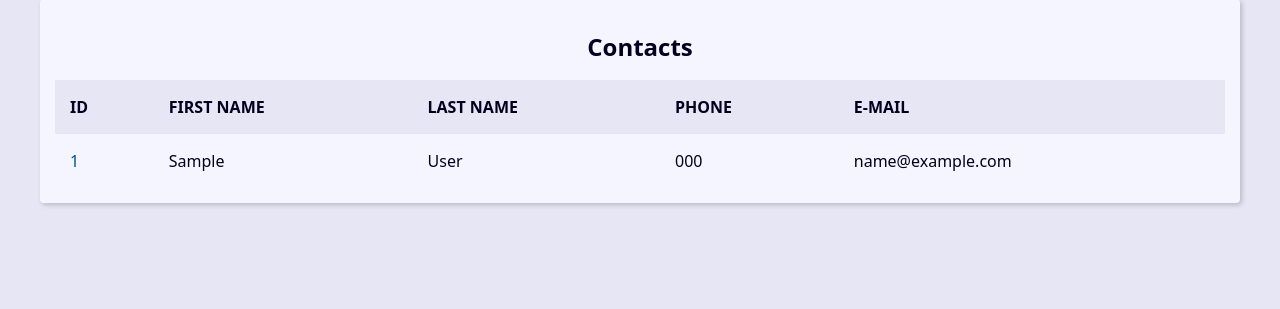
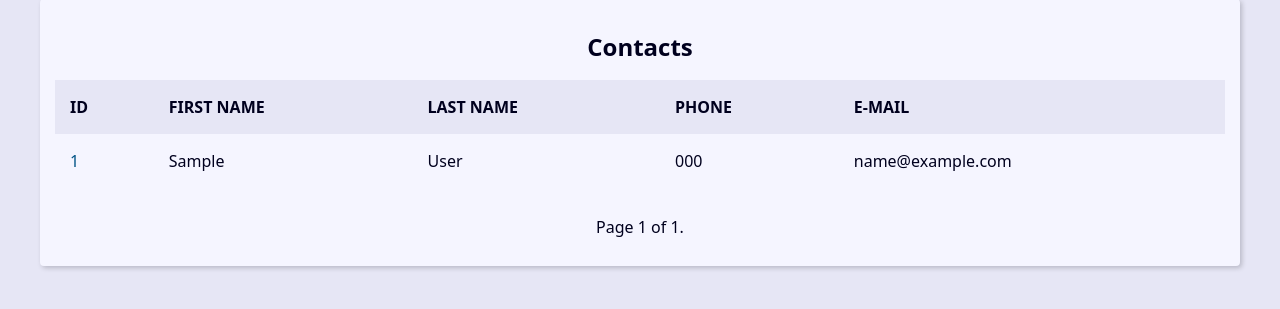
Before and after one commit to Matiaszz/Django-Agenda, a Django app: page / in a window 1280 px wide. Shown: the part 270-579 px from the top of the page. Run offline with Django 5.2, Linux system fonts and the light colour scheme; tables that the repository leaves empty hold one stand-in row (values such as "Sample post").

Commit message:
making a pagination + creating the frontend of contacts/create (to create contacts)

```diff
--- a/base_templates/global/base.html
+++ b/base_templates/global/base.html
@@ -8,8 +8,9 @@
 
 
     <main class="content">
-        {% block content %}
-        {% endblock content %}
+        {% block content %}{% endblock content %}
+        {% include "global/partials/_pagination.html" %}
     </main>
+
 </body>
 </html>
--- /dev/null
+++ b/base_templates/global/partials/_pagination.html
@@ -0,0 +1,19 @@
+{% if page_obj %}
+    <div class="pagination">
+        <span class="step-links">
+            {% if page_obj.has_previous %}
+                <a href="?page=1&q={{value}}">&laquo; first</a>
+                <a href="?page={{ page_obj.previous_page_number }}&q={{value}}">previous</a>
+            {% endif %}
+
+            <span class="current">
+                Page {{ page_obj.number }} of {{ page_obj.paginator.num_pages }}.
+            </span>
+
+            {% if page_obj.has_next %}
+                <a href="?page={{ page_obj.next_page_number }}&q={{value}}">next</a>
+                <a href="?page={{ page_obj.paginator.num_pages }}&q={{value}}">last &raquo;</a>
+            {% endif %}
+        </span>
+    </div>
+{% endif %}
--- a/contact/templates/contact/index.html
+++ b/contact/templates/contact/index.html
@@ -1,6 +1,6 @@
 {% extends "global/base.html" %}
 {% block content %}
-{% if contacts %}
+{% if page_obj %}
     <div class="responsive-table">
         <table class="contacts-table">
             <caption class="table-caption">Contacts</caption>
@@ -15,7 +15,7 @@
                 </tr>
             </thead>
             <tbody>
-                {% for contact in contacts %}
+                {% for contact in page_obj %}
                 <tr class="table-row">
                     <td class="table-cel">
                       <a class="table-link" href="{% url 'contact:contact' contact.id %}">
--- a/contact/urls.py
+++ b/contact/urls.py
@@ -3,7 +3,10 @@ from django.urls import path
 from contact import views
 app_name = 'contact'
 urlpatterns = [
-    path('<int:contact_id>/', views.contact, name='contact'),
+    # Contacts - CRUD
+    path('contact/<int:contact_id>/', views.contact, name='contact'),
+    path('contact/create', views.create, name='create'),
+
     path('search/', views.search, name='search'),
     path('', views.index, name='index'),
 
--- a/contact/views/__init__.py
+++ b/contact/views/__init__.py
@@ -1,3 +1,4 @@
 # flake8: noqa
 # type: ignore
 from .contact_views import *
+from .contact_forms import *
--- a/contact/views/contact_views.py
+++ b/contact/views/contact_views.py
@@ -1,19 +1,24 @@
 from django.shortcuts import render, get_object_or_404, redirect
 from contact.models import Contact
 from django.db.models import Q
+from django.core.paginator import Paginator
 
 
 def index(req):
-    contacts = Contact.objects.filter(show=True).order_by('-id')[:30]
+    contacts = Contact.objects.filter(show=True).order_by('-id')
+    paginator = Paginator(contacts, 25)
+
+    page_number = req.GET.get("page")
+    page_obj = paginator.get_page(page_number)
+
     context = {
-        'contacts': contacts,
-        'site_title': 'Contacts - '
+        'page_obj': page_obj,
+        'site_title': 'Contacts - ',
     }
     return render(req, 'contact/index.html', context)
 
 
 def contact(req, contact_id):
-    # single_contact = Contact.objects.filter(pk=contact_id).first()
     single_contact = get_object_or_404(Contact, pk=contact_id, show=True)
     contact_name = f'{single_contact.first_name} {single_contact.last_name}'
     context = {
@@ -35,10 +40,15 @@ def search(req):
                 Q(last_name__icontains=search_value) |
                 Q(phone__icontains=search_value) |
                 Q(email__icontains=search_value)
-                ).order_by('-id')[:30]
+                ).order_by('-id')
+
+    paginator = Paginator(contacts, 25)
+
+    page_number = req.GET.get("page")
+    page_obj = paginator.get_page(page_number)
 
     context = {
-        'contacts': contacts,
+        'page_obj': page_obj,
         'site_title': 'Contacts - ',
         'value': search_value
     }
```
Also changed, not shown: contact/templates/contact/create.html (added, +29 -0 lines), contact/views/contact_forms.py (added, +8 -0 lines).
